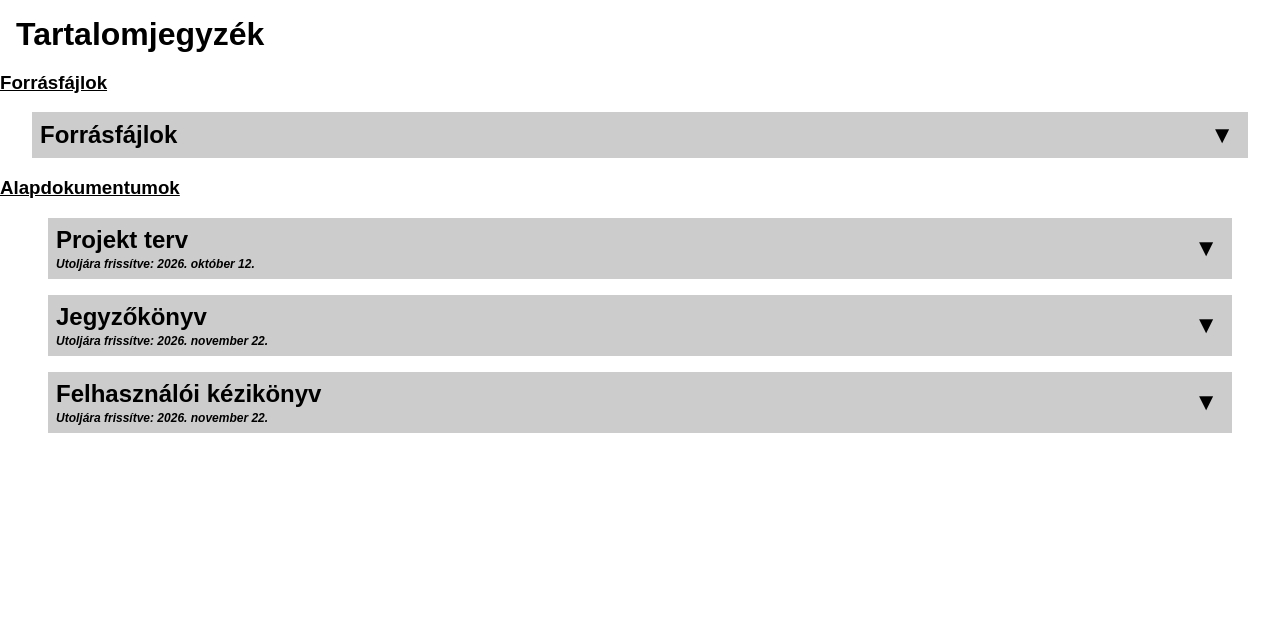
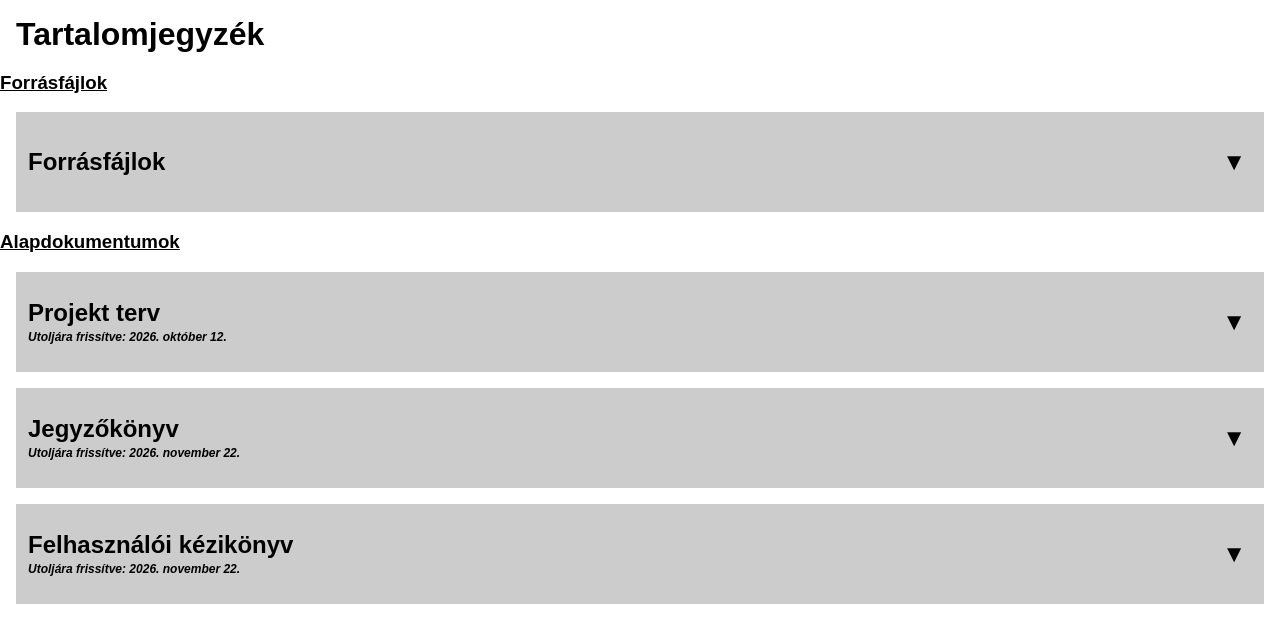
Before and after one commit to oroszkristof/EYZWG9-MOBILPROGRAMOZAS, a plain HTML site: page mobilprogramozas.html in a window 1280 px wide. Drawn offline with Linux system fonts and the light colour scheme.

Commit message:
Add files via upload

```diff
--- a/mobilprogramozas.html
+++ b/mobilprogramozas.html
@@ -138,24 +138,38 @@
       }
     }
 
-@media (max-width: 768px) {
-  .link {
-    margin: 1rem;
-  }
 
-  .header-container {
-    margin: 0;
-    min-height: 80px;
-    box-sizing: border-box;
-    width: 100%;
-  }
-}
+    /* Egységes méret minden képernyőn */
+    .link {
+      margin: 1rem;
+      font-size: 1.5rem;
+    }
+    .header-container, .extra-content {
+      width: 100%;
+      box-sizing: border-box;
+      margin: 0;
+    }
+    .header-container {
+      height: 100px;
+      padding: 0.75rem;
+      gap: 0.5rem;
+      overflow-wrap: anywhere;
+    }
+    .header-container > div, .header-container > a {
+      min-width: 0;
+    }
+    .toggle-button {
+      font-size: 1.5rem;
+      flex-shrink: 0;
+    }
+    .extra-content p {
+      font-size: 1rem;
+      margin: 0;
+    }
   </style>
 </head>
 
 <body>
-
-  <body>
     <h1>Tartalomjegyzék</h1>
 
 
@@ -175,7 +189,7 @@
 
           <div id="extraContentGithub" class="extra-content">
             <p style="text-align: justify;">
-              A főcímre kattintva megtekinthetőek a féléves beadandónk forrásfájljai.
+              A főcímre kattintva megtekinthetőek a féléves beadandóm forrásfájljai.</p>
 
           </div>
         </li>
@@ -183,10 +197,6 @@
     </div>
 
     <h3><u>Alapdokumentumok</u></h3>
-
-    <div class="link">
-      <ul>
-        <li>
 
 
 
```
